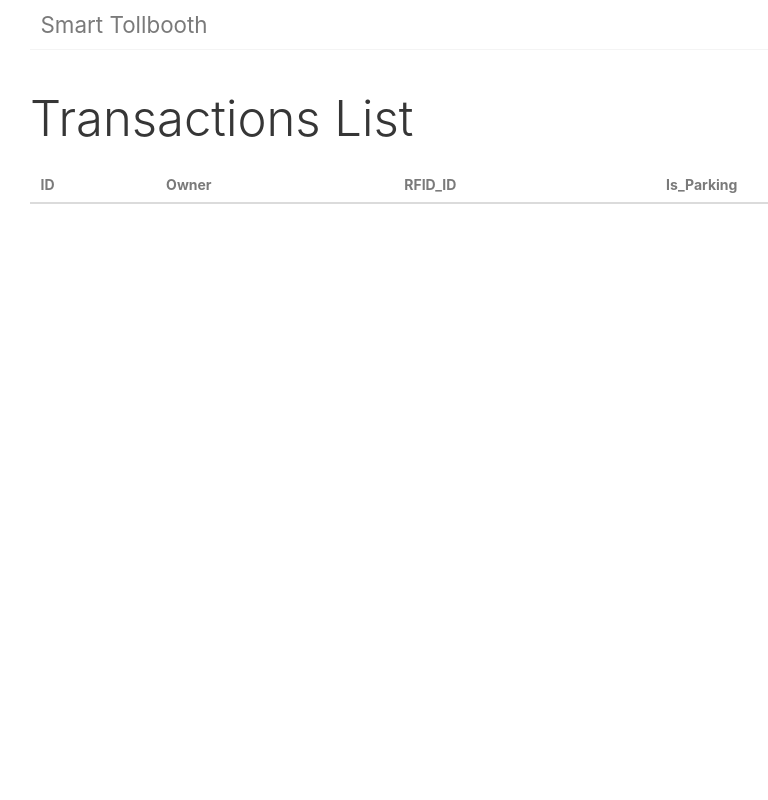
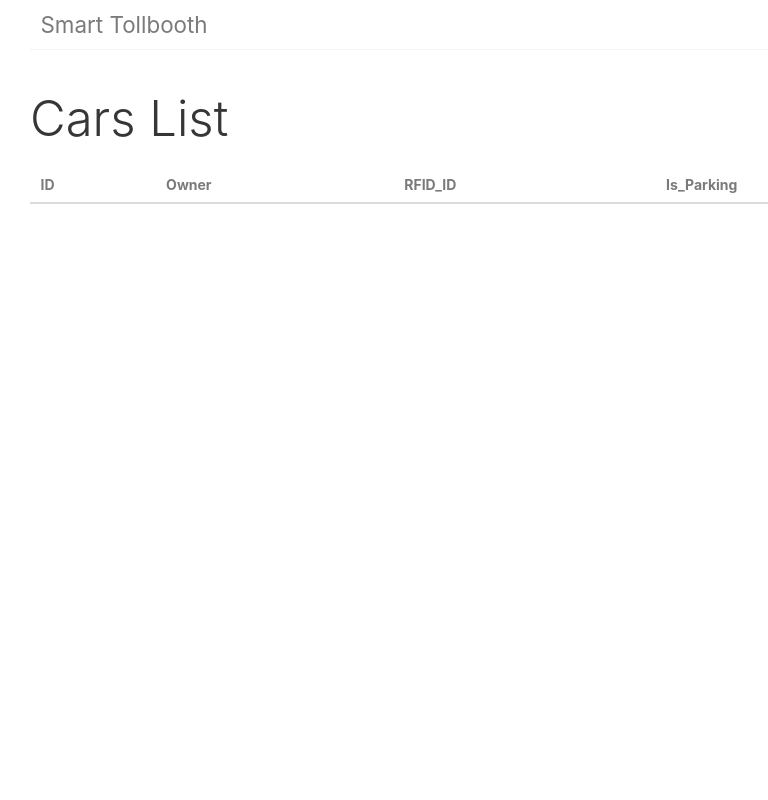
Before and after one commit to DreamN/Smart-Tollbooth, a Flask app: page /car in a window 1280 px wide. Shown: the whole page, without its empty margins (34-802 px from the left). Run offline with Flask 2, Linux system fonts and the light colour scheme; lists and menus that the app fills with data are empty; some libraries are stand-ins or nearby versions.

Commit message:
fix: Invalid Title

```diff
--- a/website/templates/carlist.html
+++ b/website/templates/carlist.html
@@ -27,7 +27,7 @@
           <div class="columns">
             <div class="column is-10">
               <h1 class="title is-1">
-                <span id="tb-title">Transactions List</span>
+                <span id="tb-title">Cars List</span>
               </h1>
               <!-- Table -->
               <table class="table">
```
